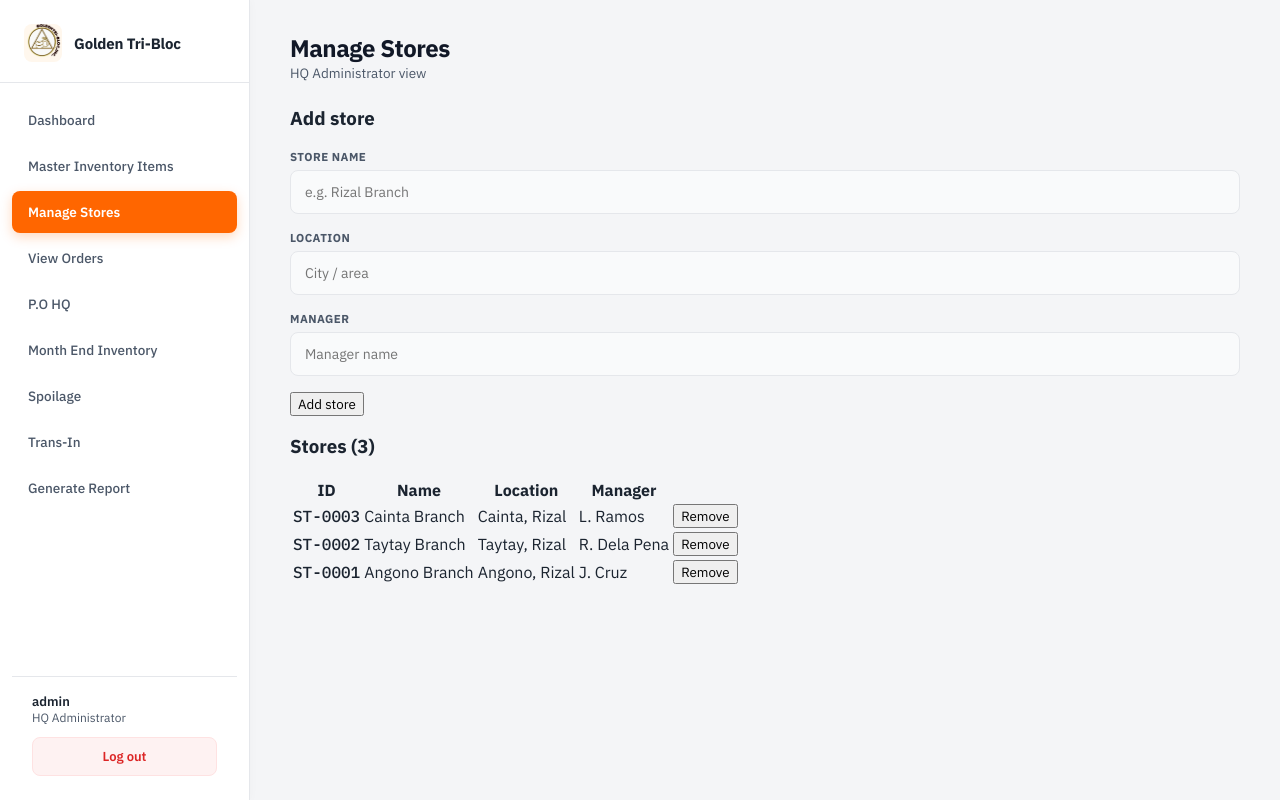
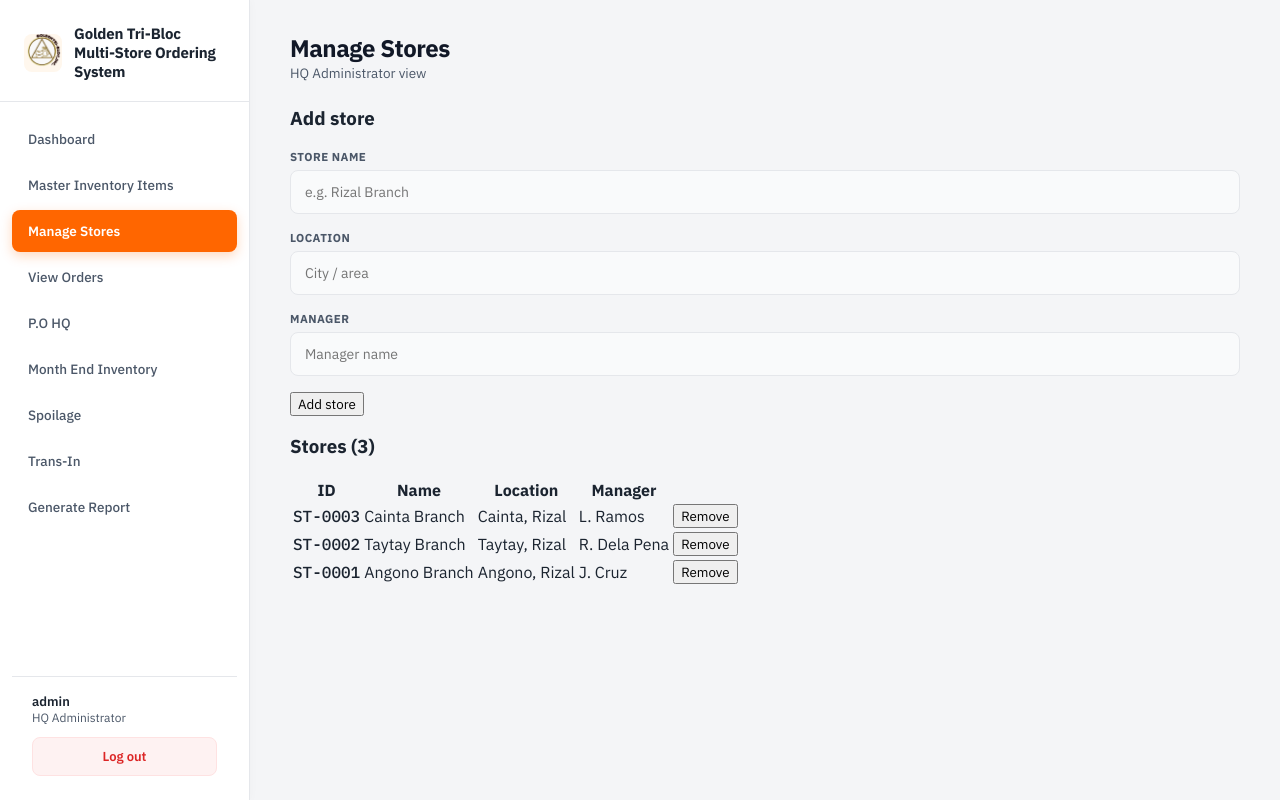
Before and after one commit to kviernes255lfi-a11y/GTBI-Multi-Store-Ordering-System, a Flask app: page /admin/stores in a window 1280 px wide. Run offline with Flask 3, Linux system fonts and the light colour scheme; a user stored in the database is signed in; data comes from the database, SQL or seed files in the repository.

Commit message:
Update base.html

```diff
--- a/templates/base.html
+++ b/templates/base.html
@@ -13,7 +13,14 @@
 <body>
 <div class="shell">
   <div class="sidebar">
-    <div class="brand"><img src="{{ url_for('static', filename='images/logo.jpg') }}" alt="Logo"><span>Golden Tri-Bloc</span></div>
+    <!-- NA-UPDATE NA BRAND SECTION -->
+    <div class="brand">
+      <img src="{{ url_for('static', filename='images/logo.jpg') }}" alt="Logo">
+      <div class="brand-text">
+        <span class="brand-title">Golden Tri-Bloc</span>
+        <span class="brand-sub">Multi-Store Ordering System</span>
+      </div>
+    </div>
     <nav>
       {% if current_user.role == 'admin' %}
         <a href="{{ url_for('admin.dashboard') }}" class="{{ 'active' if request.endpoint=='admin.dashboard' }}">Dashboard</a>
```
